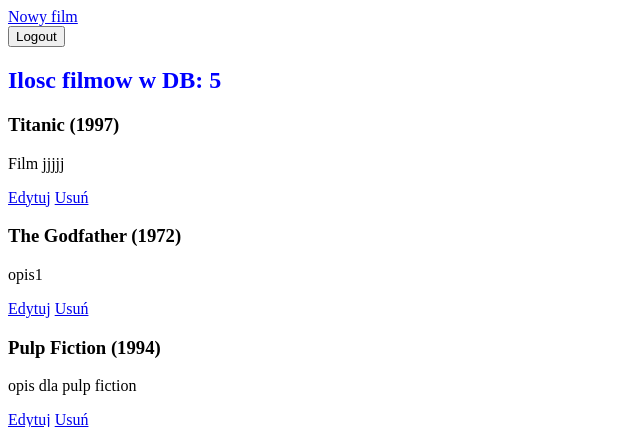
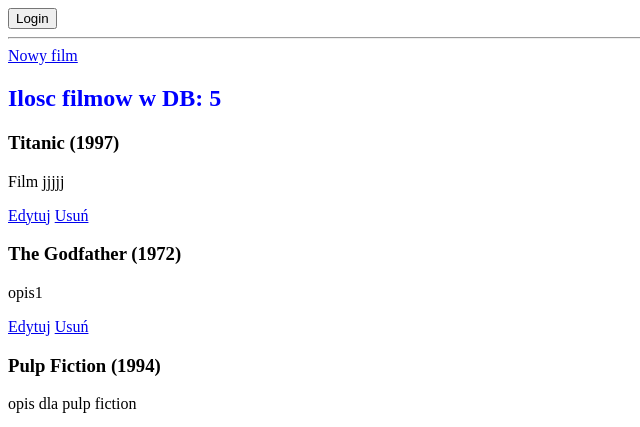
Before and after one commit to czarnyxtimon/django_course, a Django app: page /filmy/wszystkie/ in a window 1280 px wide. Shown: the top 427 px of the page, without its empty margins (0-640 px from the left). Run offline with Django 5.2, Linux system fonts and the light colour scheme; data comes from the database, SQL or seed files in the repository; both versions use the stored data as it was after the commit.

Commit message:
26. Dostęp do aplikacji i linki

```diff
--- a/filmy/settings.py
+++ b/filmy/settings.py
@@ -125,7 +125,8 @@ MEDIA_ROOT = 'moje_media'
 LOGIN_URL = 'login'
 LOGIN_REDIRECT_URL = 'wszystkie'
 
-# LOGOUT_REDIRECT_URL = 'login'
+
+LOGOUT_REDIRECT_URL = 'logout'
 
 # Default primary key field type
 # https://docs.djangoproject.com/en/5.1/ref/settings/#default-auto-field
--- a/filmyweb/views.py
+++ b/filmyweb/views.py
@@ -1,10 +1,10 @@
 from django.shortcuts import render, get_object_or_404, redirect
-from django.http import HttpResponse
-
 from .forms import FilmForm
 from .models import Film
+from django.contrib.auth.decorators import login_required
 
 # Create your views here.
+
 
 def wszystkie_filmy(request):
     # return HttpResponse("<h1>To jest nasz pierwszy test</h1>")
@@ -33,6 +33,8 @@ def wszystkie_filmy(request):
     # return render(request, 'filmy.html', {'filmy': [wszystkie]})
     return render(request, 'filmy.html', {'filmy': wszystkie})
 
+
+@login_required
 def nowy_film(request):
     form = FilmForm(request.POST or None, request.FILES or None)
 
@@ -42,6 +44,7 @@ def nowy_film(request):
 
     return render(request, 'film_form.html', {'form': form})
 
+@login_required
 def edytuj_film(request, id):
     film = get_object_or_404(Film, pk=id)
     form = FilmForm(request.POST or None, request.FILES or None, instance=film)
@@ -52,7 +55,7 @@ def edytuj_film(request, id):
 
     return render(request, 'film_form.html', {'form': form})
 
-
+@login_required
 def usun_film(request, id):
     film = get_object_or_404(Film, pk=id)
 
--- a/templates/filmy.html
+++ b/templates/filmy.html
@@ -11,14 +11,29 @@
     <link rel="stylesheet" href="{% static 'nowy.css' %}">
 </head>
 <body>
-{#The Django template language#}
-{#    <h3>{{ text }}</h3>#}
+
+
+{% if user.is_authenticated %}
+    {#<a href="{% url 'logout' %}">Logout</a>#}
+    <form method="post" action="{% url 'logout' %}">
+        {% csrf_token %}
+        <button type="submit">Logout</button>
+    </form>
+{% else %}
+{#    <a href="{% url 'login' %}">Login</a>#}
+    <form method="post" action="{% url 'login' %}">
+        {% csrf_token %}
+        <button type="submit">Login</button>
+    </form>
+{% endif %}
+
+
+
+
+<hr>
 
 <a href="{% url 'nowy_film' %}">Nowy film</a>
-<form method="post" action="{% url 'logout' %}">
-    {% csrf_token %}
-    <button type="submit">Logout</button>
-</form>
+
 
     {% if filmy|length == 0 %}
         <h2>Brak filmow</h2>
--- a/templates/registration/logout.html
+++ b/templates/registration/logout.html
@@ -12,5 +12,7 @@
 <h1>You have been logged out!</h1>
 <p>Thank you for using our app. You have been successfully logged out.</p>
 <a href="{% url 'login' %}">Click here to log in again</a>
+<hr>
+<a href="{% url 'wszystkie' %}">Wróć do Filmy</a>
 </body>
 </html>
```
Also changed, not shown: db.sqlite3.
